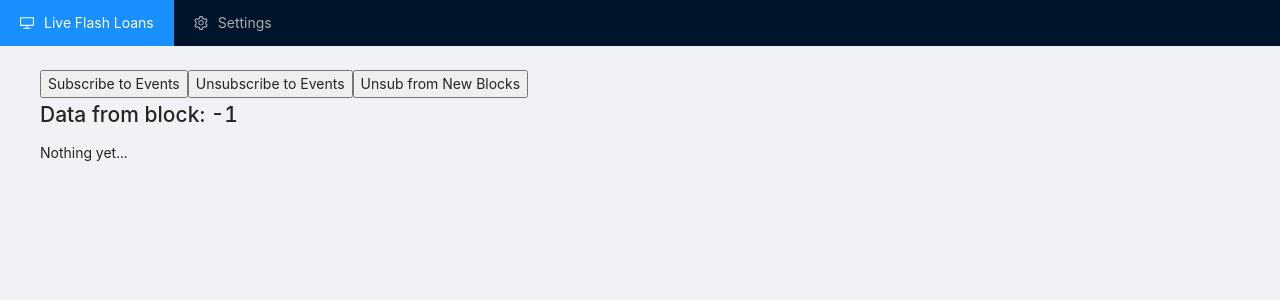
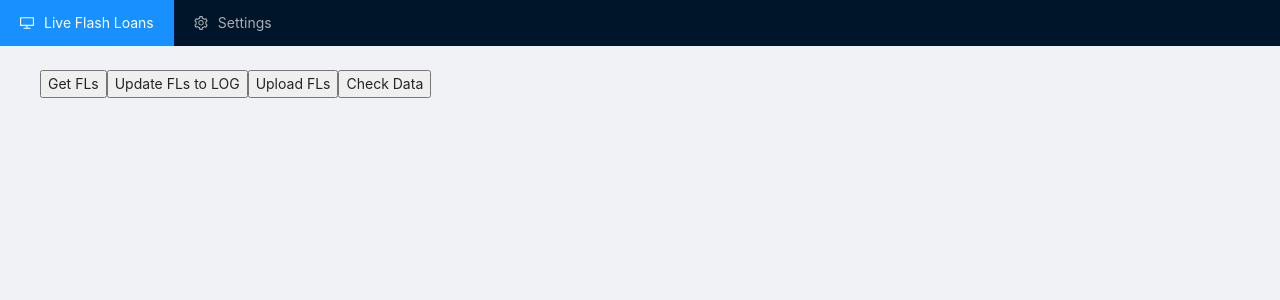
Before and after one commit to BenSparksCode/Fiber, a React (Create React App) app: page /stream in a window 1280 px wide. Shown: the top 300 px of the page. Built offline with nearby package versions, Linux system fonts and the light colour scheme; no server answers; what @alch/alchemy-web3 would draw is missing.

Commit message:
Expirements and data transforms via Firebase

```diff
--- a/src/layouts/DashboardLayout.js
+++ b/src/layouts/DashboardLayout.js
@@ -6,6 +6,7 @@ import { Layout, Menu } from 'antd';
 import {
     DesktopOutlined,
     SettingOutlined,
+    ExperimentOutlined
 } from '@ant-design/icons';
 
 
--- a/src/pages/FlashLoanStream.js
+++ b/src/pages/FlashLoanStream.js
@@ -1,42 +1,64 @@
 import React, { useState, useContext, useRef } from 'react'
 import { AppContext } from '../contexts/AppContext'
-
+import firebaseDB from '../firebase/FirebaseDB'
 import web3 from '../data/Web3Connection'
 
 export const FlashLoanStream = () => {
 
-    const { killNewBlocksSub } = useContext(AppContext)
+    const { setTempFLs, tempFLs, setTempFLIndex, tempLogs } = useContext(AppContext)
 
-    // const web3 = useRef(null)
-    const subscription = useRef(null)
 
-    const [blockNum, setBlockNum] = useState(-1)
-    const [eventData, setEventData] = useState("Nothing yet...")
 
-    const getTxData = (txHash) => {
-        web3.current.eth.getTransaction(txHash, (err, res) => {
-            if (!err) {
-                console.log("TX DATA");
-                console.log(res);
-                console.log(res.input.substring(0,10));
-            }
-        })
+    const handle1 = async () => {
+        const res = await firebaseDB.getFlashLoans()
+        setTempFLs(res)
+        console.log("Handle 1 done", res);
     }
 
-    const handleSubscribe = () => {
+    const handle2 = async () => {
+
+        let logFLs = []
+
+        for (let i = 0; i < tempFLs.length; i++) {
+            let fl = { ...tempFLs[i] };
+            delete fl.events
+            web3.getTxLogs(fl.txHash, (lgs) => {
+                // const out = JSON.stringify(lgs)
+
+                fl.logs = JSON.stringify(lgs)
+
+                setTempFLIndex(fl, i)
+
+                // setTempLogs([...tempLogs, ...[out]])
+                console.log(i, fl);
+            })
+            // setTimeout(() => {
+            //     console.log("tick", i);
+            //     fl.logs = JSON.stringify(logs)
+            //     logFLs.push(fl)
+
+            // }, 1000);
+
+        }
+
+
+        console.log("Handle 2 done");
+
     }
 
-    const handleUnsubscribe = () => {
-        web3.unsubscribeFromSub(subscription.current)
+    const handle3 = () => {
+        firebaseDB.uploadFlashLoans(tempFLs)
+        console.log('Handle 3 done.');
     }
 
     return (
         <div>
-            <button onClick={handleSubscribe}>Subscribe to Events</button>
-            <button onClick={handleUnsubscribe}>Unsubscribe to Events</button>
-            <button onClick={killNewBlocksSub}>Unsub from New Blocks</button>
-            <h2>Data from block: {blockNum}</h2>
-            <p>{eventData}</p>
+            <button onClick={handle1}>Get FLs</button>
+            <button onClick={handle2}>Update FLs to LOG</button>
+            <button onClick={handle3}>Upload FLs</button>
+            <button onClick={() => {
+                console.log(tempFLs,tempLogs)
+            }}>Check Data</button>
         </div>
     )
 }
```
